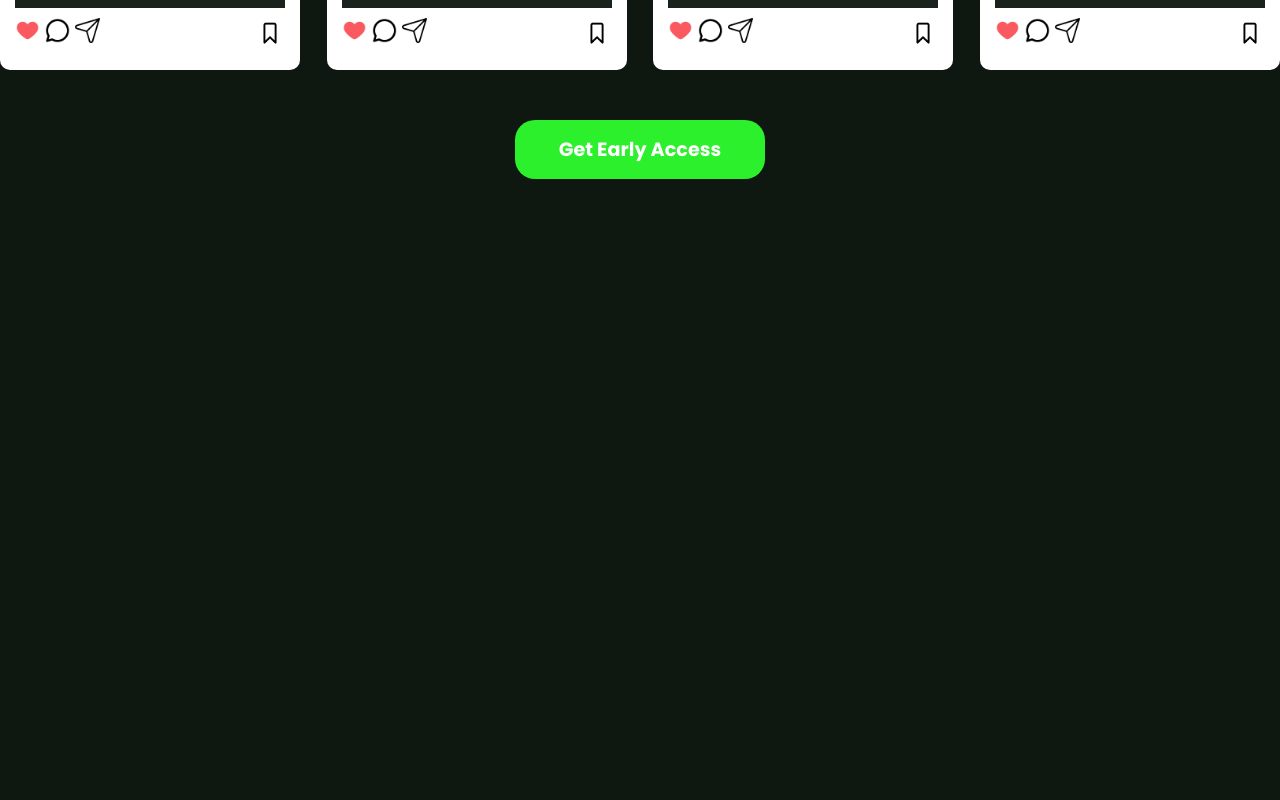
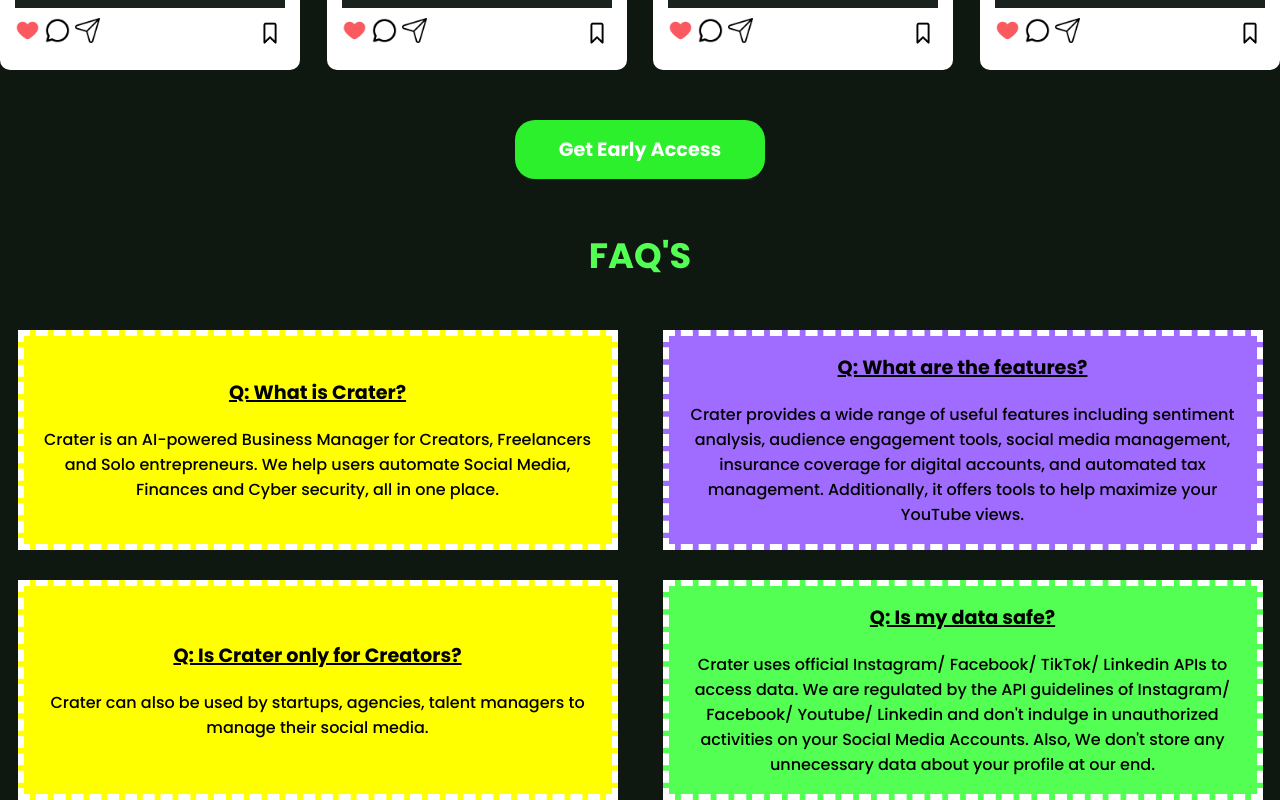
Before and after one commit to Anshtripathi079/Crater, a React (Vite) app: page / in a window 1280 px wide. Shown: the part 2994-3794 px from the top of the page. Before the commit the page ends 3173 px from the top, so only its background shows below. Built offline with nearby package versions, Linux system fonts and the light colour scheme.

Commit message:
created faqs section

```diff
--- a/src/App.jsx
+++ b/src/App.jsx
@@ -1,3 +1,4 @@
+import Faqs from "./components/Faqs/Faqs";
 import Features from "./components/Features/Features";
 import Header from "./components/Header/Header";
 import Hero from "./components/Hero/Hero";
@@ -12,6 +13,7 @@ const App = () => {
       <Service />
       <Features />
       <Testimonials />
+      <Faqs />
     </div>
   );
 };
--- /dev/null
+++ b/src/components/Faqs/Faqs.jsx
@@ -0,0 +1,25 @@
+import "./faqs.css";
+import faqData from "./data";
+const Faqs = () => {
+  return (
+    <section className="faqs__section">
+      <div className="faq__heading">FAQ'S</div>
+      <div className="faqs">
+        {faqData.map((item, id) => {
+          return (
+            <div
+              key={id}
+              className="faq-card"
+              style={{ background: item.bgColor }}
+            >
+              <h3>{item.question}</h3>
+              <p>{item.answer}</p>
+            </div>
+          );
+        })}
+      </div>
+    </section>
+  );
+};
+
+export default Faqs;
--- /dev/null
+++ b/src/components/Faqs/data.js
@@ -0,0 +1,27 @@
+const faqData = [
+  {
+    question: "Q: What is Crater?",
+    answer:
+      "Crater is an AI-powered Business Manager for Creators, Freelancers and Solo entrepreneurs. We help users automate Social Media, Finances and Cyber security, all in one place.",
+    bgColor: "yellow",
+  },
+  {
+    question: "Q: What are the features?",
+    answer:
+      "Crater provides a wide range of useful features including sentiment analysis, audience engagement tools, social media management, insurance coverage for digital accounts, and automated tax management. Additionally, it offers tools to help maximize your YouTube views.",
+    bgColor: "#A06CFF",
+  },
+  {
+    question: "Q: Is Crater only for Creators?",
+    answer:
+      "Crater can also be used by startups, agencies, talent managers to manage their social media.",
+    bgColor: "yellow",
+  },
+  {
+    question: "Q: Is my data safe?",
+    answer:
+      "Crater uses official Instagram/ Facebook/ TikTok/ Linkedin APIs to access data. We are regulated by the API guidelines of Instagram/ Facebook/ Youtube/ Linkedin and don't indulge in unauthorized activities on your Social Media Accounts. Also, We don't store any unnecessary data about your profile at our end.",
+    bgColor: "A06CFF",
+  },
+];
+export default faqData;
--- /dev/null
+++ b/src/components/Faqs/faqs.css
@@ -0,0 +1,44 @@
+.faqs__section {
+  margin-top: 50px;
+  text-align: center;
+  font-size: 2.2rem;
+  font-weight: 700;
+  color: #53ff53;
+}
+.faqs {
+  max-width: 1400px;
+  margin-top: 3rem;
+  margin-inline: auto;
+  display: grid;
+  grid-template-rows: repeat(2, 1fr);
+  grid-template-columns: repeat(2, 1fr);
+  gap: 10px;
+  row-gap: 30px;
+  /* column-gap: 100px; */
+  justify-content: space-between;
+  align-items: center;
+  justify-items: center;
+}
+.faq-card {
+  width: 600px;
+  height: 220px;
+  background-color: #53ff53;
+  border: 6px dashed #fff;
+  display: flex;
+  flex-direction: column;
+  align-items: center;
+  padding: 15px;
+  gap: 20px;
+  justify-content: center;
+}
+.faq-card h3 {
+  font-size: 1.2rem;
+  font-weight: 600;
+  text-decoration: underline 2px;
+  color: black;
+}
+.faq-card p {
+  font-size: 1rem;
+  font-weight: 500;
+  color: black;
+}
--- a/src/components/Services/service.css
+++ b/src/components/Services/service.css
@@ -47,6 +47,7 @@
   grid-template-columns: repeat(3, 1fr);
   gap: 10px;
   row-gap: 30px;
+  justify-items: center;
 }
 .service__card {
   width: 400px;
```
